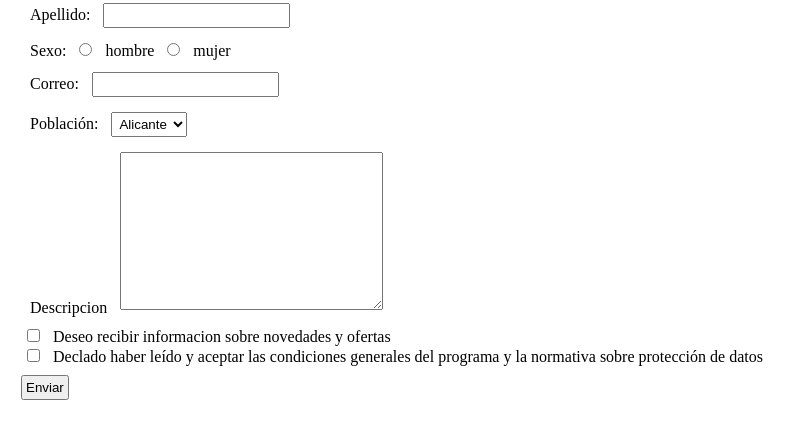
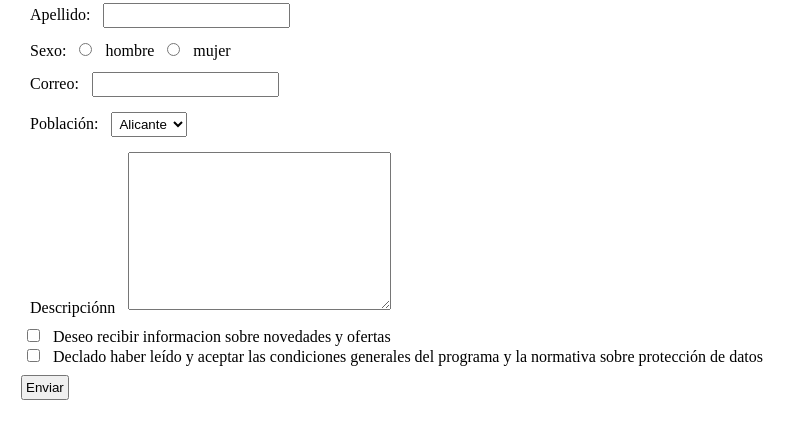
Before and after one commit to Keilev/tareas-nucba, a plain HTML site: page Ejercicios-de-practica/ejercicio-4.html in a window 1280 px wide. Shown: the part 101-540 px from the top of the page, without its empty margins (0-808 px from the left). Drawn offline with Linux system fonts and the light colour scheme.

Commit message:
mas correcciones en el ejercicio 4

```diff
--- a/Ejercicios-de-practica/ejercicio-4.html
+++ b/Ejercicios-de-practica/ejercicio-4.html
@@ -35,7 +35,7 @@
                 </select>
         </div>
         <div>
-            <label for="texto">Descripcion</label>
+            <label for="texto">Descripciónn</label>
             <textarea name="descripcion" id="texto" cols="30" rows="10"></textarea>
         </div>
         <div class="espacio">
```
